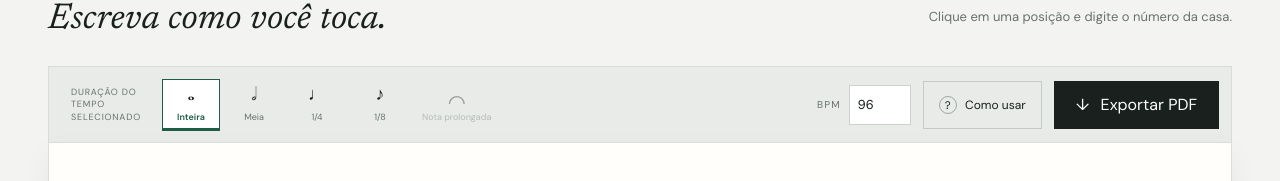
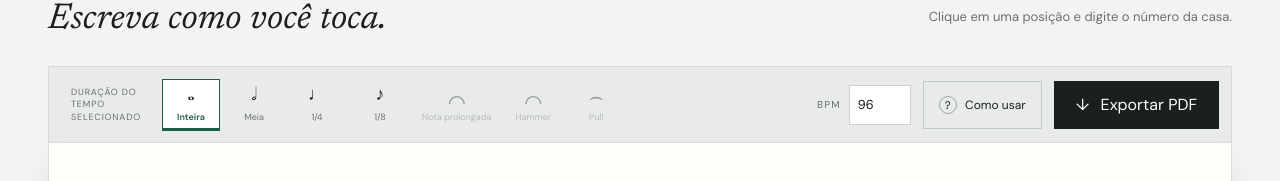
Before and after one commit to Nastarii/free-tab-maker, a Next.js app: page /editor in a window 1280 px wide. Shown: the part 156-337 px from the top of the page. Built offline with nearby package versions, Linux system fonts and the light colour scheme.

Commit message:
feat: add hammer and pull up

```diff
--- a/src/app/globals.css
+++ b/src/app/globals.css
@@ -34,7 +34,7 @@ footer { min-height: 90px; background: var(--ink); color: white; padding: 0 max(
 
 .editor-page { min-height: 100vh; padding-bottom: 60px; }.editor-nav { max-width: none; background: var(--paper); padding: 0 max(28px, calc((100vw - 1240px)/2)); }.saved-state { color: var(--muted); font-size: 12px; }.saved-state i { display: inline-block; width: 6px; height: 6px; border-radius: 50%; background: #5b9a72; margin-right: 7px; }
 .editor-shell { max-width: 1240px; margin: auto; padding: 52px 28px 0; }.editor-heading { display: flex; align-items: end; justify-content: space-between; margin-bottom: 28px; }.editor-heading h1 { font: 400 36px "Newsreader", Georgia, serif; margin: 7px 0 0; }.editor-heading p { color: var(--muted); font-size: 13px; }
-.editor-toolbar { display: flex; align-items: center; gap: 12px; background: #e8ebe7; min-height: 76px; padding: 10px 12px 10px 22px; border: 1px solid #d7dcd8; border-bottom: 0; }.duration-group { display: flex; align-items: center; gap: 5px; }.duration-title { max-width: 78px; font-size: 9px; line-height: 1.35; text-transform: uppercase; letter-spacing: .09em; color: var(--muted); margin-right: 8px; }.duration-group button { min-width: 58px; height: 52px; padding: 4px 7px; border: 1px solid transparent; background: transparent; cursor: pointer; display: grid; place-items: center; grid-template-columns: 1fr; line-height: 14px; }.duration-group button:hover, .duration-group button.selected { background: white; border-color: #cbd1cd; }.duration-group button.selected { border-color: var(--green); box-shadow: inset 0 -2px var(--green); }.duration-group button:disabled { cursor: not-allowed; opacity: .38; }.duration-group small { font: 9px "DM Sans"; color: var(--muted); white-space: nowrap; }.duration-group button.selected small { color: var(--green); font-weight: 600; }.note { min-height: 18px; font-size: 18px; }.pause-symbol { min-height: 18px; font: 22px/16px Georgia, serif; }
+.editor-toolbar { display: flex; align-items: center; gap: 12px; background: #e8ebe7; min-height: 76px; padding: 10px 12px 10px 22px; border: 1px solid #d7dcd8; border-bottom: 0; }.duration-group { display: flex; align-items: center; gap: 5px; flex-wrap: wrap; }.duration-title { max-width: 78px; font-size: 9px; line-height: 1.35; text-transform: uppercase; letter-spacing: .09em; color: var(--muted); margin-right: 8px; }.duration-group button { min-width: 58px; height: 52px; padding: 4px 7px; border: 1px solid transparent; background: transparent; cursor: pointer; display: grid; place-items: center; grid-template-columns: 1fr; line-height: 14px; }.duration-group button:hover, .duration-group button.selected { background: white; border-color: #cbd1cd; }.duration-group button.selected { border-color: var(--green); box-shadow: inset 0 -2px var(--green); }.duration-group button:disabled { cursor: not-allowed; opacity: .38; }.duration-group small { font: 9px "DM Sans"; color: var(--muted); white-space: nowrap; }.duration-group button.selected small { color: var(--green); font-weight: 600; }.note { min-height: 18px; font-size: 18px; }.pause-symbol { min-height: 18px; font: 22px/16px Georgia, serif; }
 .tempo-control { display: flex; align-items: center; gap: 8px; margin-left: auto; }.tempo-control label { font-size: 10px; letter-spacing: .12em; color: var(--muted); }.tempo-control input { width: 62px; height: 40px; border: 1px solid #cbd1cd; background: white; padding: 0 8px; font: 13px "DM Mono"; }.help-button { height: 48px; border: 1px solid #c4cbc6; background: transparent; padding: 0 15px; cursor: pointer; font-size: 12px; white-space: nowrap; }.help-button:hover { background: white; }.help-button span { display: inline-grid; place-items: center; width: 18px; height: 18px; margin-right: 5px; border: 1px solid #9fa8a2; border-radius: 50%; font: 11px "DM Mono"; }.export-button { height: 48px; border: 0; background: var(--ink); color: white; padding: 0 22px; cursor: pointer; white-space: nowrap; }.export-button:hover { background: var(--green); }.export-button span { margin-right: 7px; }
 .paper { background: var(--paper); border: 1px solid var(--line); min-height: 560px; padding: 62px 58px 50px; box-shadow: 0 12px 28px rgba(30,38,34,.05); }.score-header { display: flex; justify-content: space-between; align-items: start; padding-bottom: 32px; border-bottom: 1px solid var(--line); margin-bottom: 42px; }.score-header input { display: block; border: 0; background: transparent; outline: 0; }.title-input { font: 500 30px "DM Sans"; width: min(600px, 65vw); letter-spacing: -.03em; }.artist-input { margin-top: 9px; width: 400px; color: var(--muted); font-size: 13px; }.score-tempo { font: 13px "DM Mono"; color: var(--muted); }
 .measures { display: grid; grid-template-columns: 1fr; gap: 38px; }.measure-label { display: flex; justify-content: space-between; color: #8b938e; font: 9px "DM Mono"; text-transform: uppercase; letter-spacing: .12em; margin: 0 8px 9px 25px; }.measure-label button { border: 0; background: transparent; cursor: pointer; color: #a7ada9; font-size: 17px; line-height: 8px; }.measure-label button:hover { color: #b34a3f; }
@@ -44,6 +44,7 @@ footer { min-height: 90px; background: var(--ink); color: white; padding: 0 max(
 .pause-arc { position: absolute; z-index: 2; left: 62%; width: 72%; height: 12px; pointer-events: none; }
 .pause-arc-up { top: -3px; border-top: 1.5px solid var(--ink); border-radius: 50% 50% 0 0; }
 .pause-arc-down { bottom: -3px; border-bottom: 1.5px solid var(--ink); border-radius: 0 0 50% 50%; }
+.technique-arc { width: 58%; left: 70%; }
 .add-measure { margin-top: 44px; width: 100%; height: 48px; border: 1px dashed #cbd1cd; background: transparent; color: var(--muted); cursor: pointer; font-size: 12px; }.add-measure:hover { border-color: var(--green); color: var(--green); background: #f7faf7; }.add-measure span { margin-right: 6px; }
 .editor-help { display: flex; gap: 25px; padding: 20px 4px; color: var(--muted); font-size: 10px; }.editor-help kbd { border: 1px solid #ccd1ce; border-radius: 2px; background: white; padding: 2px 5px; margin-right: 2px; font: 9px "DM Mono"; }.editor-help strong { font-family: "DM Mono"; }
 .help-overlay { position: fixed; z-index: 50; inset: 0; display: grid; place-items: center; padding: 20px; background: rgba(19,25,22,.56); backdrop-filter: blur(3px); }.help-dialog { position: relative; width: min(560px, 100%); max-height: calc(100vh - 40px); overflow-y: auto; background: var(--paper); padding: 42px; box-shadow: 0 28px 80px rgba(0,0,0,.22); }.help-dialog h2 { margin: 9px 0 28px; font: 400 31px "Newsreader", Georgia, serif; }.help-close { position: absolute; top: 15px; right: 17px; border: 0; background: transparent; color: var(--muted); cursor: pointer; font-size: 24px; }.help-dialog ol { list-style: none; padding: 0; margin: 0; counter-reset: help; }.help-dialog li { counter-increment: help; display: grid; grid-template-columns: 32px 125px 1fr; gap: 10px; align-items: start; padding: 18px 0; border-top: 1px solid var(--line); }.help-dialog li:before { content: "0" counter(help); color: var(--green); font: 10px "DM Mono"; }.help-dialog li b { font-size: 13px; }.help-dialog li span { color: var(--muted); font-size: 12px; line-height: 1.55; }.help-dialog kbd { border: 1px solid var(--line); padding: 1px 4px; font: 10px "DM Mono"; }.help-done { width: 100%; height: 46px; margin-top: 24px; border: 0; background: var(--ink); color: white; cursor: pointer; }.help-done:hover { background: var(--green); }
--- a/src/components/TabEditor.tsx
+++ b/src/components/TabEditor.tsx
@@ -54,11 +54,24 @@ export default function TabEditor() {
   };
 
   const togglePause = () => {
+    const { measure: m, slot: p } = active;
+    if (!measures[m]?.cells.some((row) => row[p].fret)) return;
+    const shouldAddPause = !measures[m].cells.some((row) => row[p].pause);
+    setMeasures((current) => current.map((measure, mi) => mi !== m ? measure : {
+      ...measure,
+      cells: measure.cells.map((row) => row.map((cell, pi) => pi === p ? { ...cell, pause: shouldAddPause } : cell)),
+    }));
+  };
+
+  const toggleTechnique = (technique: "hammer" | "pull") => {
     const { measure: m, string: s, slot: p } = active;
     if (!measures[m]?.cells[s][p].fret) return;
     setMeasures((current) => current.map((measure, mi) => mi !== m ? measure : {
       ...measure,
-      cells: measure.cells.map((row, si) => si !== s ? row : row.map((cell, pi) => pi === p ? { ...cell, pause: !cell.pause } : cell)),
+      cells: measure.cells.map((row, si) => si !== s ? row : row.map((cell, pi) => pi === p ? {
+        ...cell,
+        technique: cell.technique === technique ? undefined : technique,
+      } : cell)),
     }));
   };
 
@@ -95,12 +108,28 @@ export default function TabEditor() {
             </button>
           ))}
           <button
-            className={`pause-button ${measures[active.measure]?.cells[active.string][active.slot].pause ? "selected" : ""}`}
+            className={`pause-button ${measures[active.measure]?.cells.some((row) => row[active.slot].pause) ? "selected" : ""}`}
             onClick={togglePause}
-            disabled={!measures[active.measure]?.cells[active.string][active.slot].fret}
-            title="Manter esta nota soando"
+            disabled={!measures[active.measure]?.cells.some((row) => row[active.slot].fret)}
+            title="Manter as notas desta coluna soando"
           >
             <span className="pause-symbol">⌒</span><small>Nota prolongada</small>
+          </button>
+          <button
+            className={measures[active.measure]?.cells[active.string][active.slot].technique === "hammer" ? "selected" : ""}
+            onClick={() => toggleTechnique("hammer")}
+            disabled={!measures[active.measure]?.cells[active.string][active.slot].fret}
+            title="Hammer-on na nota selecionada"
+          >
+            <span className="pause-symbol">⌒</span><small>Hammer</small>
+          </button>
+          <button
+            className={measures[active.measure]?.cells[active.string][active.slot].technique === "pull" ? "selected" : ""}
+            onClick={() => toggleTechnique("pull")}
+            disabled={!measures[active.measure]?.cells[active.string][active.slot].fret}
+            title="Pull-off na nota selecionada"
+          >
+            <span className="pause-symbol">⌢</span><small>Pull</small>
           </button>
         </div>
         <div className="tempo-control">
@@ -144,6 +173,9 @@ export default function TabEditor() {
                         />
                         {cell.pause && cell.fret && (
                           <i className={`pause-arc ${s < 2 ? "pause-arc-up" : "pause-arc-down"}`} aria-hidden="true" />
+                        )}
+                        {cell.technique && cell.fret && (
+                          <i className={`pause-arc technique-arc ${cell.technique === "hammer" ? "pause-arc-up" : "pause-arc-down"}`} aria-hidden="true" />
                         )}
                       </span>
                     ))}
@@ -191,10 +223,13 @@ export default function TabEditor() {
             <span className="eyebrow">Guia rápido</span>
             <h2 id="help-title">Como criar sua tablatura</h2>
             <ol>
-              <li><b>Insira uma nota</b><span>Clique sobre uma linha e digite o número da casa, de 0 a 99. Digite <strong>x</strong> para uma nota abafada.</span></li>
-              <li><b>Escolha a duração</b><span>Selecione uma posição e escolha Inteira, Meia, 1/4 ou 1/8. A duração vale para todas as cordas naquela coluna.</span></li>
-              <li><b>Navegue rapidamente</b><span>Use as setas entre posições e cordas. <kbd>Tab</kbd> avança e <kbd>Enter</kbd> desce para a próxima corda.</span></li>
-              <li><b>Monte e exporte</b><span>Adicione quantos compassos precisar. Ao terminar, clique em Exportar PDF e escolha “Salvar como PDF”.</span></li>
+              <li><b>Insira notas</b><span>Clique em uma corda e digite uma casa de 0 a 99. Use <strong>x</strong> para uma nota abafada. Notas na mesma coluna formam um acorde.</span></li>
+              <li><b>Defina a duração</b><span>Escolha Inteira, Meia, 1/4 ou 1/8. A duração vale para toda a coluna; Inteira é o padrão. As hastes abaixo mostram 0, 1, 2 ou 3 barras.</span></li>
+              <li><b>Prolongue o som</b><span>Selecione qualquer posição da coluna e clique em <strong>Nota prolongada</strong>. O arco será aplicado a todas as notas existentes nessa coluna.</span></li>
+              <li><b>Hammer e Pull</b><span>Selecione uma nota e use <strong>Hammer</strong> para um arco para cima ou <strong>Pull</strong> para um arco para baixo. Clique novamente no botão ativo para remover.</span></li>
+              <li><b>Navegue rápido</b><span>Use as setas entre posições e cordas. <kbd>Tab</kbd> avança, <kbd>Shift</kbd> + <kbd>Tab</kbd> volta e <kbd>Enter</kbd> desce uma corda.</span></li>
+              <li><b>Organize a música</b><span>Ajuste o BPM no topo e use <strong>Adicionar compasso</strong> ou × para montar a tablatura. Cada compasso possui 16 posições.</span></li>
+              <li><b>Exporte o PDF</b><span>Clique em <strong>Exportar PDF</strong> e escolha “Salvar como PDF”. O arquivo preserva cordas, casas, durações, hastes e arcos.</span></li>
             </ol>
             <button className="help-done" onClick={() => setHelpOpen(false)}>Entendi</button>
           </section>
--- a/src/models/tab.ts
+++ b/src/models/tab.ts
@@ -3,6 +3,7 @@ export type Duration = 1 | 2 | 4 | 8;
 export type Cell = {
   fret: string;
   pause?: boolean;
+  technique?: "hammer" | "pull";
 };
 
 export type Measure = {
```
Also changed, not shown: 1 other file (tests, documents, lock files or other folders).
